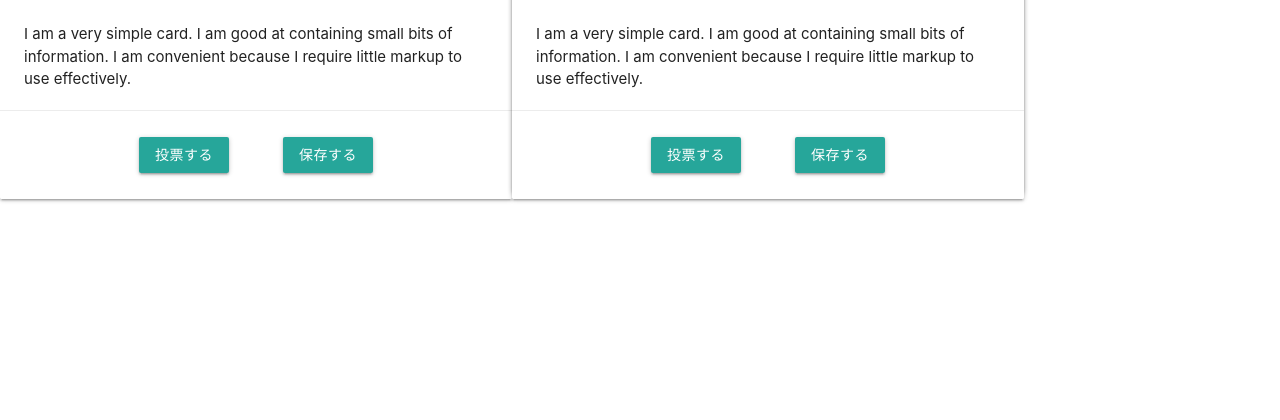
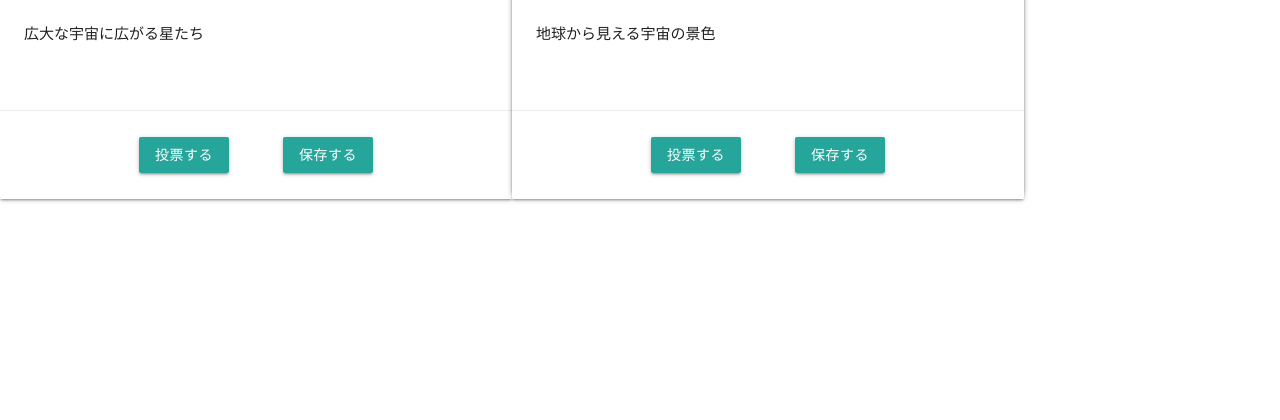
Before and after one commit to kamoto0427/spacePick_pj, a Django app: page / in a window 1280 px wide. Shown: the part 380-800 px from the top of the page. Run offline with Django 4.2, Linux system fonts and the light colour scheme; some libraries are stand-ins or nearby versions.

Commit message:
トップ画面一部改修

```diff
--- a/spacePick_admin/templates/spacePick/index.html
+++ b/spacePick_admin/templates/spacePick/index.html
@@ -24,14 +24,16 @@
   <body>
     <!-- Dropdown Structure -->
     <ul id="dropdown1" class="dropdown-content">
-      <li><a href="#!">one</a></li>
-      <li><a href="#!">two</a></li>
+      <li><a href="#!">投票一覧</a></li>
+      <li><a href="#!">保存一覧</a></li>
+      <li><a href="#!">ログアウト</a></li>
     </ul>
     <nav class="blue darken-2">
       <div class="nav-wrapper">
         <a href="#!" class="brand-logo">spacePick</a>
         <ul class="right hide-on-med-and-down">
-          <li><a class="dropdown-trigger" href="#!" data-target="dropdown1">Dropdown<i class="material-icons right">arrow_drop_down</i></a></li>
+          <li><a href="sass.html">投票画面</a></li>
+          <li><a class="dropdown-trigger" href="#!" data-target="dropdown1">アカウント<i class="material-icons right">arrow_drop_down</i></a></li>
         </ul>
       </div>
     </nav>
@@ -43,8 +45,7 @@
             <img src="{% static "img/space_top1.jpg" %}" height="300px">
           </div>
           <div class="card-content">
-            <p>I am a very simple card. I am good at containing small bits of information.
-            I am convenient because I require little markup to use effectively.</p>
+            <p>広大な宇宙に広がる星たち</p>
           </div>
           <div class="card-action">
             <button tabindex="0" class="btn filled apod-button">投票する</button>
@@ -59,8 +60,7 @@
             <img src="{% static "img/space_top2.jpg" %}" height="300px">
           </div>
           <div class="card-content">
-            <p>I am a very simple card. I am good at containing small bits of information.
-            I am convenient because I require little markup to use effectively.</p>
+            <p>地球から見える宇宙の景色</p>
           </div>
           <div class="card-action">
             <button tabindex="0" class="btn filled apod-button">投票する</button>
```
